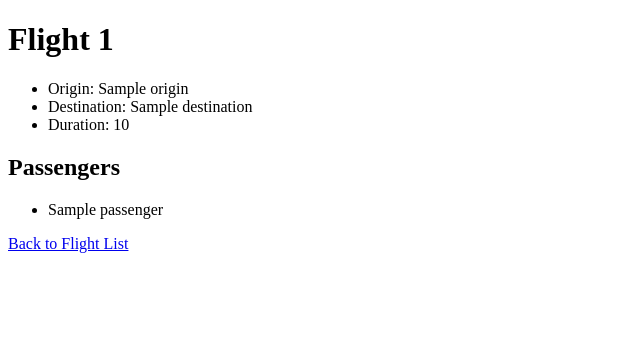
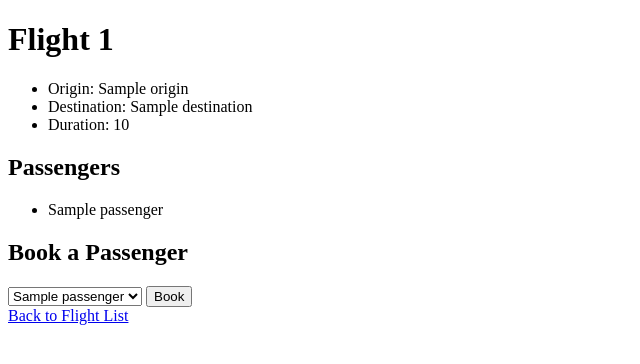
Before and after one commit to salmanakhtar57/Flight-Track, a Django app: template airline/flights/templates/flights/flight.html in a window 1280 px wide. Shown: the top 364 px of the page, without its empty margins (0-640 px from the left). Run offline with Django 4.2, Linux system fonts and the light colour scheme; the template is opened without the code that fills it: most values are stand-ins (such as "Sample title", 1, 10 or a date in 2020).

Commit message:
update flight.html and add adding passengers form in it. Also add passengers in admin.py

```diff
--- a/airline/flights/templates/flights/flight.html
+++ b/airline/flights/templates/flights/flight.html
@@ -17,6 +17,19 @@
         {% endfor %}
     </ul>
 
+    <h2>Book a Passenger</h2>
+    <form action="{% url 'book' flight.id %}" method="POST">
+        {% csrf_token %}
+        <select name="passenger">
+            {% for passenger in non_passengers %}
+                <option value="{{ passenger.id }}">{{ passenger }}</option>
+            {% empty %}
+                <option value="-1">No passengers available</option>
+            {% endfor %}
+        </select>
+        <input type="submit" value="Book">
+    </form>
+
     <a href="{% url 'index' %}">Back to Flight List</a>
 
 {% endblock %}
--- a/airline/flights/views.py
+++ b/airline/flights/views.py
@@ -14,6 +14,7 @@ def flight(request, flight_id):
     return render(request, "flights/flight.html", {
         "flight": flight,
         "passengers": flight.passengers.all(),
+        "non_passengers": Passenger.objects.exclude(flights=flight).all()
     })
 
 def book(request, flight_id):
```
